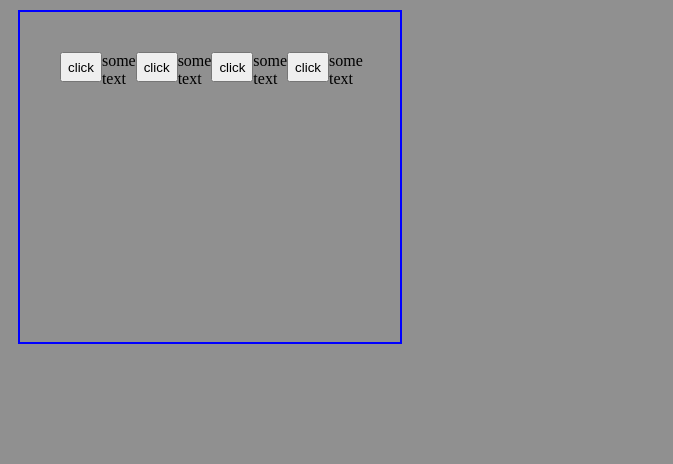
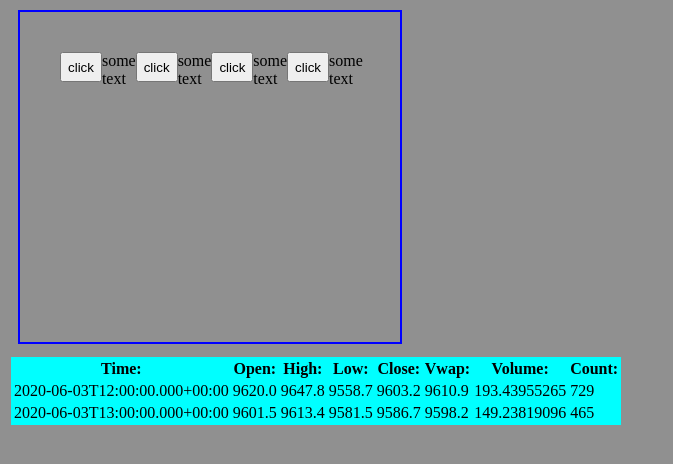
Before and after one commit to ka1etan/repo2, a plain HTML site: page dom/css1/index.html in a window 1280 px wide. Shown: the whole page, without its empty margins (0-673 px from the left). Drawn offline with Linux system fonts and the light colour scheme.

Commit message:
table test

```diff
--- a/dom/css1/index.html
+++ b/dom/css1/index.html
@@ -4,6 +4,7 @@
     <script src="scripts/script.js"></script>
     <link rel="stylesheet" href="styles/style.css">
 </head>
+
 <body>
     <div id="root">
         <button id="changeButton">click</button>
@@ -15,6 +16,54 @@
         <button id="changeButton4">click</button>
         <div id="changedText4">some text</div>
     </div>
+
+    <table id="container">
+        <tr><td>
+    <div class="divTable">
+        <table>
+
+                <thead>
+
+                    <tr>
+                        <th>Time:</th>
+                        <th>Open: </th>
+                        <th>High: </th>
+                        <th>Low: </th>
+                        <th>Close: </th>
+                        <th>Vwap: </th>
+                        <th>Volume: </th>
+                        <th>Count: </th>
+                    </tr>
+
+                </thead>
+                <tbody>
+                    <tr>
+                        <td>2020-06-03T12:00:00.000+00:00</td>
+                        <td>9620.0</td>
+                        <td>9647.8</td>
+                        <td>9558.7</td>
+                        <td>9603.2</td>
+                        <td>9610.9</td>
+                        <td>193.43955265</td>
+                        <td>729</td>
+                    </tr>
+                    <tr>
+                        <td>2020-06-03T13:00:00.000+00:00</td>
+                        <td>9601.5</td>
+                        <td>9613.4</td>
+                        <td>9581.5</td>
+                        <td>9586.7</td>
+                        <td>9598.2</td>
+                        <td>149.23819096</td>
+                        <td>465</td>
+                    </tr>
+                </tbody>
+
+        </table>
+    </div>
+</tr></td>
+
+</table>
 </body>
 
 </html>
--- a/dom/css1/styles/style.css
+++ b/dom/css1/styles/style.css
@@ -29,3 +29,9 @@ body {
 .inline{
     display: flex
 }
+
+.divTable{
+    background-color: aqua;
+    width:auto;
+    height: auto;
+}
```
